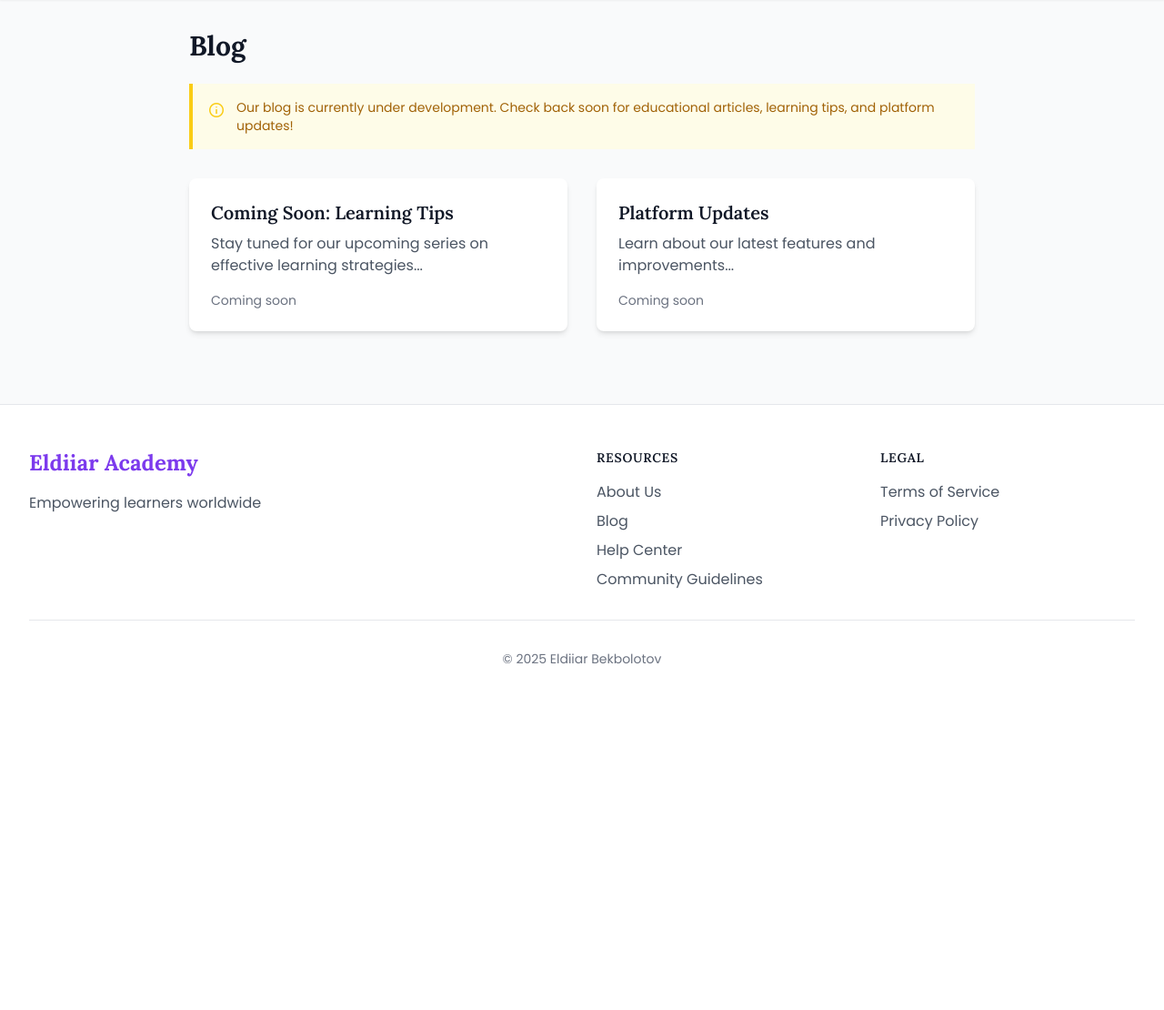
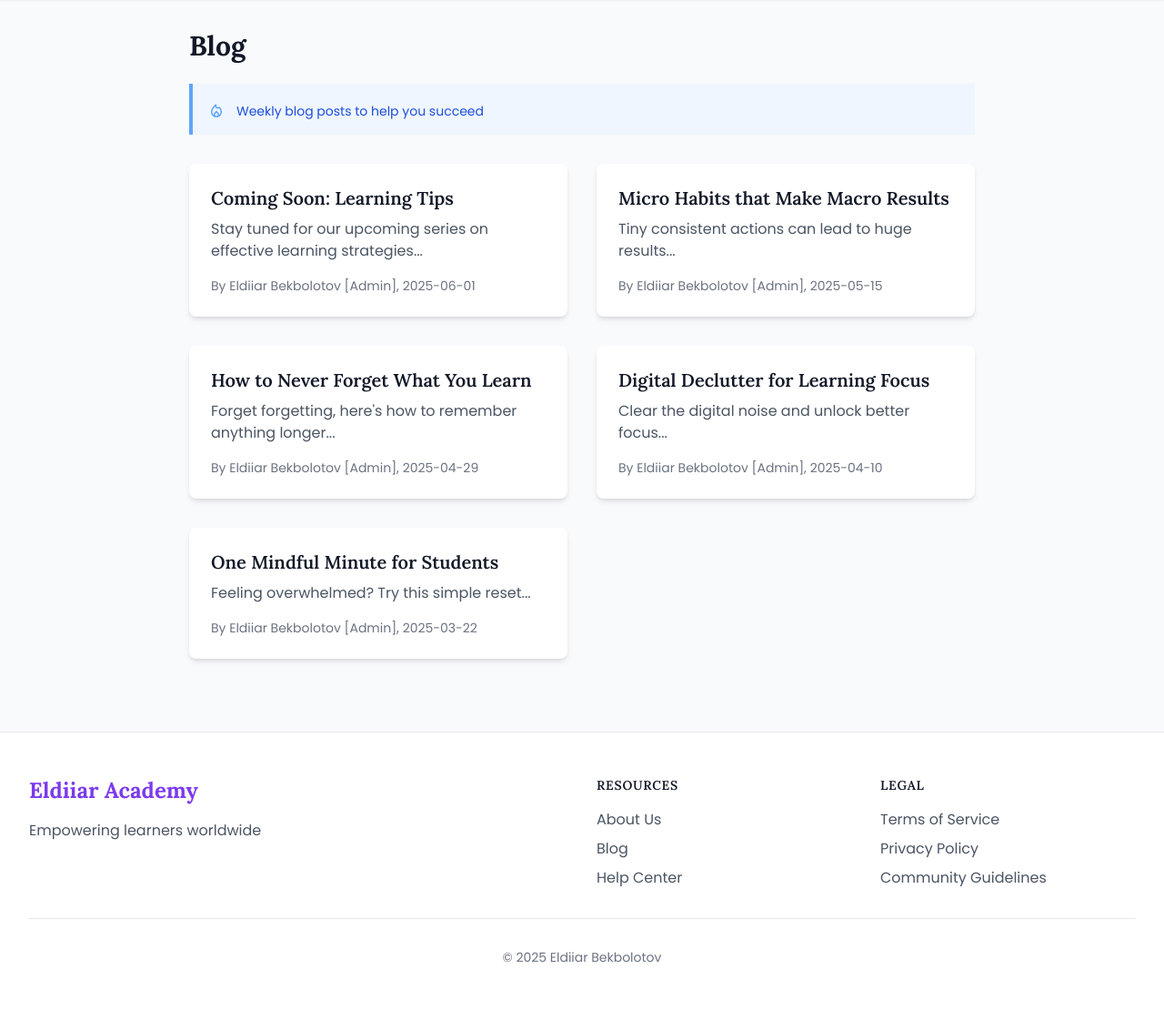
Before and after one commit to EldiiarBekbolotov/Eldiiar-Academy, a Flask app: page /blog in a window 1280 px wide. Shown: the part 64-1174 px from the top of the page at 91% size. Before the commit the page ends 794 px from the top, so only its background shows below. Run offline with Flask 3, Linux system fonts and the light colour scheme; parts of the project's set-up code (start-up, migrations or seed data) failed here and were passed over; some libraries are stand-ins or nearby versions.

Commit message:
ay9812y89

```diff
--- a/app.py
+++ b/app.py
@@ -1834,6 +1834,144 @@ def api_lesson(lesson_id):
             return jsonify({"error": str(e)}), 500
 
 
+@app.route("/api/lessons/<lesson_id>", methods=["DELETE", "PUT"])
+def api_lessons_manage(lesson_id):
+    if not session.get("user_id"):
+        return jsonify({"error": "Unauthorized"}), 401
+
+    try:
+        conn = get_db_connection()
+        cur = conn.cursor()
+
+        # Check if user is admin
+        cur.execute(
+            "SELECT is_admin FROM profiles WHERE id = %s", (session["user_id"],)
+        )
+        profile = cur.fetchone()
+        if not profile or not profile["is_admin"]:
+            conn.close()
+            return jsonify({"error": "Only admins can manage lessons"}), 403
+
+        # Check if lesson exists
+        cur.execute("SELECT id FROM lessons WHERE id = %s", (lesson_id,))
+        if not cur.fetchone():
+            conn.close()
+            return jsonify({"error": "Lesson not found"}), 404
+
+        if request.method == "DELETE":
+            # Delete the lesson (cascade will handle related records)
+            cur.execute("DELETE FROM lessons WHERE id = %s RETURNING id", (lesson_id,))
+            deleted = cur.fetchone()
+            conn.commit()
+            conn.close()
+
+            if not deleted:
+                return jsonify({"error": "Failed to delete lesson"}), 500
+
+            return jsonify({"message": "Lesson deleted successfully"}), 200
+
+        elif request.method == "PUT":
+            data = request.get_json()
+            if not data:
+                conn.close()
+                return jsonify({"error": "No data provided"}), 400
+
+            # Validate required fields
+            if not data.get("title"):
+                conn.close()
+                return jsonify({"error": "Title is required"}), 400
+
+            # Validate lesson type if provided
+            if data.get("lesson_type") and data["lesson_type"] not in [
+                "text",
+                "video",
+                "quiz",
+            ]:
+                conn.close()
+                return jsonify(
+                    {"error": "Invalid lesson type. Must be 'text', 'video', or 'quiz'"}
+                ), 400
+
+            # Validate video URL if lesson type is video
+            if data.get("lesson_type") == "video" and not data.get("video_url"):
+                conn.close()
+                return jsonify(
+                    {"error": "Video URL is required for video lessons"}
+                ), 400
+
+            # Validate quiz data if lesson type is quiz
+            if data.get("lesson_type") == "quiz":
+                if not data.get("quiz_data"):
+                    conn.close()
+                    return jsonify(
+                        {"error": "Quiz data is required for quiz lessons"}
+                    ), 400
+                try:
+                    # Ensure quiz_data is valid JSON
+                    if isinstance(data["quiz_data"], str):
+                        data["quiz_data"] = json.loads(data["quiz_data"])
+                    # Validate quiz data structure
+                    if (
+                        not isinstance(data["quiz_data"], dict)
+                        or "questions" not in data["quiz_data"]
+                    ):
+                        conn.close()
+                        return jsonify(
+                            {
+                                "error": "Invalid quiz data format. Must include 'questions' array"
+                            }
+                        ), 400
+                except json.JSONDecodeError:
+                    conn.close()
+                    return jsonify(
+                        {"error": "Invalid quiz data format. Please check your JSON"}
+                    ), 400
+
+            # Convert quiz_data to JSON string if it exists
+            quiz_data = None
+            if data.get("quiz_data"):
+                quiz_data = json.dumps(data["quiz_data"])
+
+            # Update the lesson
+            cur.execute(
+                """
+                UPDATE lessons
+                SET title = %s,
+                    content = %s,
+                    lesson_type = %s,
+                    video_url = %s,
+                    quiz_data = %s,
+                    updated_at = CURRENT_TIMESTAMP,
+                    updated_by = %s
+                WHERE id = %s
+                RETURNING *
+                """,
+                (
+                    data["title"],
+                    data.get("content", ""),
+                    data.get("lesson_type", "text"),
+                    data.get("video_url", ""),
+                    quiz_data,
+                    session["user_id"],
+                    lesson_id,
+                ),
+            )
+            updated_lesson = cur.fetchone()
+            conn.commit()
+            conn.close()
+
+            if not updated_lesson:
+                return jsonify({"error": "Failed to update lesson"}), 500
+
+            return jsonify(dict(updated_lesson)), 200
+
+    except Exception as e:
+        print(f"Error managing lesson: {str(e)}")
+        if "conn" in locals():
+            conn.close()
+        return jsonify({"error": str(e)}), 500
+
+
 @app.route("/api/comments/<lesson_id>", methods=["GET", "POST", "DELETE"])
 def api_comments(lesson_id):
     if request.method == "GET":
--- a/templates/base.html
+++ b/templates/base.html
@@ -295,13 +295,6 @@
                   >Help Center</a
                 >
               </li>
-              <li>
-                <a
-                  href="/guidelines"
-                  class="text-gray-600 hover:text-primary-600"
-                  >Community Guidelines</a
-                >
-              </li>
             </ul>
           </div>
           <div>
@@ -319,6 +312,13 @@
               <li>
                 <a href="/privacy" class="text-gray-600 hover:text-primary-600"
                   >Privacy Policy</a
+                >
+              </li>
+              <li>
+                <a
+                  href="/guidelines"
+                  class="text-gray-600 hover:text-primary-600"
+                  >Community Guidelines</a
                 >
               </li>
             </ul>
--- a/templates/blog.html
+++ b/templates/blog.html
@@ -1,47 +1,158 @@
 {% extends "base.html" %} {% block title %}Blog - Eldiiar Academy{% endblock %}
 {% block content %}
-<div class="max-w-4xl mx-auto px-4 py-8">
+
+<style>
+  #loading-bar {
+    position: fixed;
+    top: 0;
+    left: 0;
+    height: 3px;
+    width: 0%;
+    background-color: rgb(182, 32, 251);
+    z-index: 1000;
+    transition: width 0.4s ease;
+  }
+</style>
+
+<div id="loading-bar"></div>
+
+<div id="scene-list" class="max-w-4xl mx-auto px-4 py-8">
   <h1 class="text-3xl font-bold text-gray-900 mb-6">Blog</h1>
 
-  <div class="bg-yellow-50 border-l-4 border-yellow-400 p-4 mb-8">
+  <div class="bg-blue-50 border-l-4 border-blue-400 p-4 mb-8">
     <div class="flex">
       <div class="flex-shrink-0">
-        <span class="material-symbols-outlined text-yellow-400">info</span>
+        <span class="material-symbols-outlined text-blue-400"
+          >local_fire_department</span
+        >
       </div>
-      <div class="ml-3">
-        <p class="text-sm text-yellow-700">
-          Our blog is currently under development. Check back soon for
-          educational articles, learning tips, and platform updates!
+      <div class="ml-3 mt-1">
+        <p class="text-sm text-blue-700">
+          Weekly blog posts to help you succeed
         </p>
       </div>
     </div>
   </div>
 
-  <div class="grid grid-cols-1 md:grid-cols-2 gap-8">
-    <!-- Placeholder Blog Posts -->
-    <div class="bg-white rounded-lg shadow-md overflow-hidden">
+  <div id="blog-container" class="grid grid-cols-1 md:grid-cols-2 gap-8"></div>
+</div>
+
+<div id="scene-detail" class="max-w-3xl mx-auto px-4 py-8 hidden">
+  <button
+    onclick="switchScene('list')"
+    class="mb-4 text-blue-600 hover:underline"
+  >
+    &larr; Back to Blog
+  </button>
+  <h2 id="blog-title" class="text-2xl font-bold mb-2"></h2>
+  <div class="text-sm text-gray-500 mb-4" id="blog-meta"></div>
+  <div id="blog-content" class="text-gray-700"></div>
+</div>
+
+<script>
+  const blogData = [
+    {
+      id: 1,
+      title: "Coming Soon: Learning Tips",
+      author: "Eldiiar Bekbolotov [Admin]",
+      posted: "2025-06-01",
+      updated: "2025-06-02",
+      excerpt:
+        "Stay tuned for our upcoming series on effective learning strategies...",
+      content:
+        "Learning isn’t just about time spent, it’s about method.<br>Spaced repetition beats cramming every time.<br>Use active recall rather than passive review.<br>Set goals for each study session, no matter how small.<br>Minimize distractions to improve retention.<br>Celebrate small wins to stay motivated.",
+    },
+    {
+      id: 3,
+      title: "Micro Habits that Make Macro Results",
+      author: "Eldiiar Bekbolotov [Admin]",
+      posted: "2025-05-15",
+      updated: "2025-05-20",
+      excerpt: "Tiny consistent actions can lead to huge results...",
+      content:
+        "Start your day by writing one thing you're grateful for.<br>Review your calendar every morning before you begin.<br>Read one page of a book instead of aiming for a chapter.<br>Take 5 deep breaths before reacting to stress.<br>Place your phone out of reach when focusing.<br>Small wins snowball. Stay consistent.",
+    },
+    {
+      id: 4,
+      title: "How to Never Forget What You Learn",
+      author: "Eldiiar Bekbolotov [Admin]",
+      posted: "2025-04-29",
+      updated: "2025-05-01",
+      excerpt: "Forget forgetting, here's how to remember anything longer...",
+      content:
+        "Teach what you learn to someone else within 24 hours.<br>Use images and weird stories to encode dry facts.<br>Spaced repetition makes memory stick long term.<br>Quiz yourself often, don’t just reread.<br>Chunk related info together to reduce overload.<br>Use apps like Anki or simple flashcards.",
+    },
+    {
+      id: 5,
+      title: "Digital Declutter for Learning Focus",
+      author: "Eldiiar Bekbolotov [Admin]",
+      posted: "2025-04-10",
+      updated: "2025-04-12",
+      excerpt: "Clear the digital noise and unlock better focus...",
+      content:
+        "Turn off non-critical app notifications today.<br>Use browser extensions to block distracting sites.<br>Organize your files into clear learning folders.<br>Unsubscribe from newsletters you don’t read.<br>Batch-check emails twice a day, not all day.<br>Decluttering your tech declutters your mind.",
+    },
+    {
+      id: 6,
+      title: "One Mindful Minute for Students",
+      author: "Eldiiar Bekbolotov [Admin]",
+      posted: "2025-03-22",
+      updated: "2025-03-23",
+      excerpt: "Feeling overwhelmed? Try this simple reset...",
+      content:
+        "Close your eyes and breathe in deeply for four counts.<br>Hold your breath for four. Then out slowly for four.<br>Bring your attention to what you hear, feel, smell.<br>Let go of judgment. Just notice your breath.<br>Use this before tests, study sessions, or public speaking.<br>One mindful minute beats hours of burnout.",
+    },
+  ];
+
+  const container = document.getElementById("blog-container");
+  blogData.forEach((blog) => {
+    const card = document.createElement("div");
+    card.className =
+      "bg-white rounded-lg shadow-md overflow-hidden cursor-pointer hover:shadow-lg transition";
+    card.innerHTML = `
       <div class="p-6">
-        <h2 class="text-xl font-semibold text-gray-900 mb-2">
-          Coming Soon: Learning Tips
-        </h2>
-        <p class="text-gray-600 mb-4">
-          Stay tuned for our upcoming series on effective learning strategies...
-        </p>
-        <div class="text-sm text-gray-500">Coming soon</div>
+        <h2 class="text-xl font-semibold text-gray-900 mb-2">${blog.title}</h2>
+        <p class="text-gray-600 mb-4">${blog.excerpt}</p>
+        <div class="text-sm text-gray-500">By ${blog.author}, ${blog.posted}</div>
       </div>
-    </div>
+    `;
+    card.onclick = () => loadBlog(blog.id);
+    container.appendChild(card);
+  });
 
-    <div class="bg-white rounded-lg shadow-md overflow-hidden">
-      <div class="p-6">
-        <h2 class="text-xl font-semibold text-gray-900 mb-2">
-          Platform Updates
-        </h2>
-        <p class="text-gray-600 mb-4">
-          Learn about our latest features and improvements...
-        </p>
-        <div class="text-sm text-gray-500">Coming soon</div>
-      </div>
-    </div>
-  </div>
-</div>
+  function switchScene(scene) {
+    document.getElementById("scene-list").classList.add("hidden");
+    document.getElementById("scene-detail").classList.add("hidden");
+    document.getElementById(`scene-${scene}`).classList.remove("hidden");
+  }
+
+  function fakeLoading(callback) {
+    const bar = document.getElementById("loading-bar");
+    bar.style.display = "block";
+    bar.style.width = "0%";
+    setTimeout(() => {
+      bar.style.width = "100%";
+    }, 50);
+    setTimeout(() => {
+      bar.style.display = "none";
+      bar.style.width = "0%";
+      callback();
+    }, 600);
+  }
+
+  function loadBlog(id) {
+    fakeLoading(() => {
+      const blog = blogData.find((b) => b.id === id);
+      document.getElementById("blog-title").innerText = blog.title;
+      document.getElementById(
+        "blog-meta"
+      ).innerText = `By ${blog.author} • Posted: ${blog.posted} • Updated: ${blog.updated}`;
+      const contentDiv = document.getElementById("blog-content");
+      contentDiv.innerHTML = blog.content;
+      switchScene("detail");
+      window.scrollTo({ top: 0, left: 0, behavior: "smooth" });
+    });
+  }
+</script>
+
 {% endblock %}
--- a/templates/lesson.html
+++ b/templates/lesson.html
@@ -96,7 +96,7 @@
                                 frameborder="0"
                                 allow="accelerometer; autoplay; clipboard-write; encrypted-media; gyroscope; picture-in-picture"
                                 allowfullscreen
-                                class="w-full h-full rounded-lg"
+                                class="w-full h-[400px] rounded-lg"
                             ></iframe>
                         </div>
                     {% elif lesson.lesson_type == 'quiz' %}
```
Also changed, not shown: templates/about.html (+8 -1 lines), templates/guidelines.html (+31 -58 lines), templates/help_center.html (+14 -13 lines), templates/index.html (+5 -4 lines).
